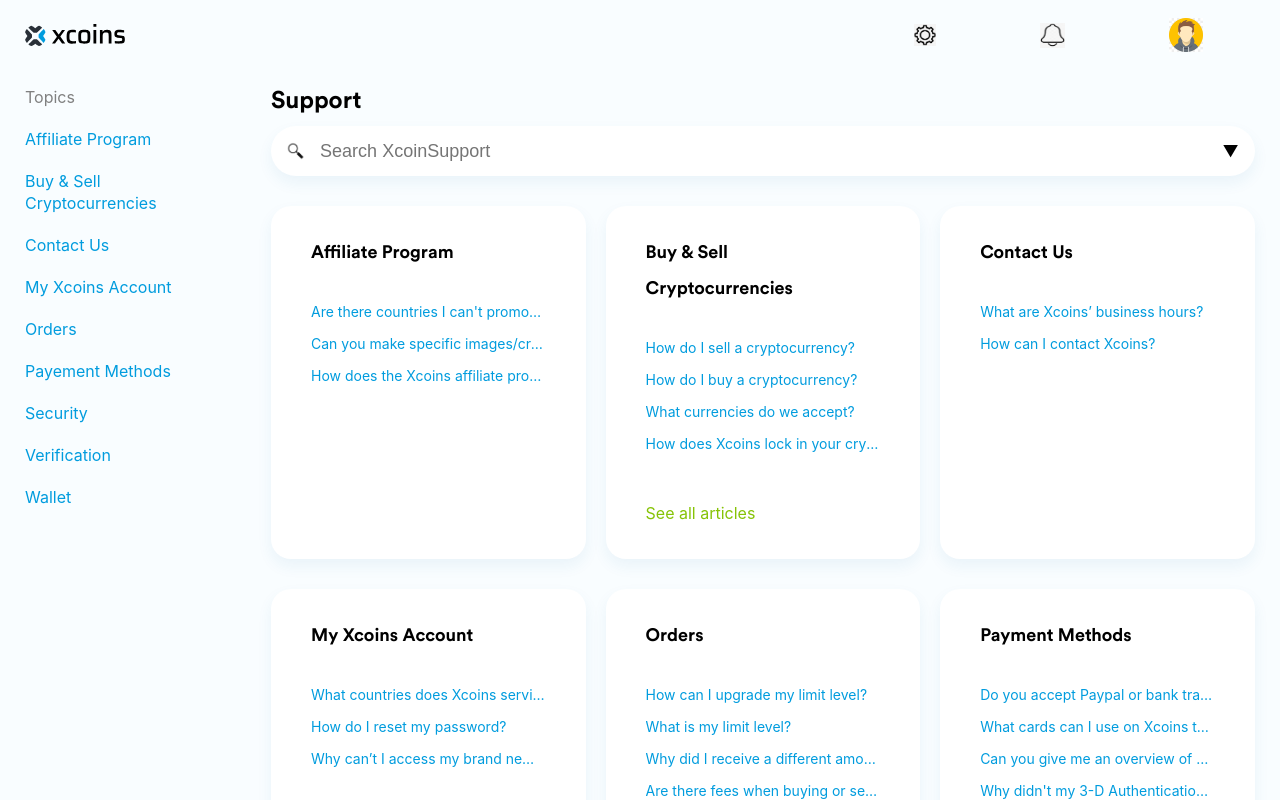
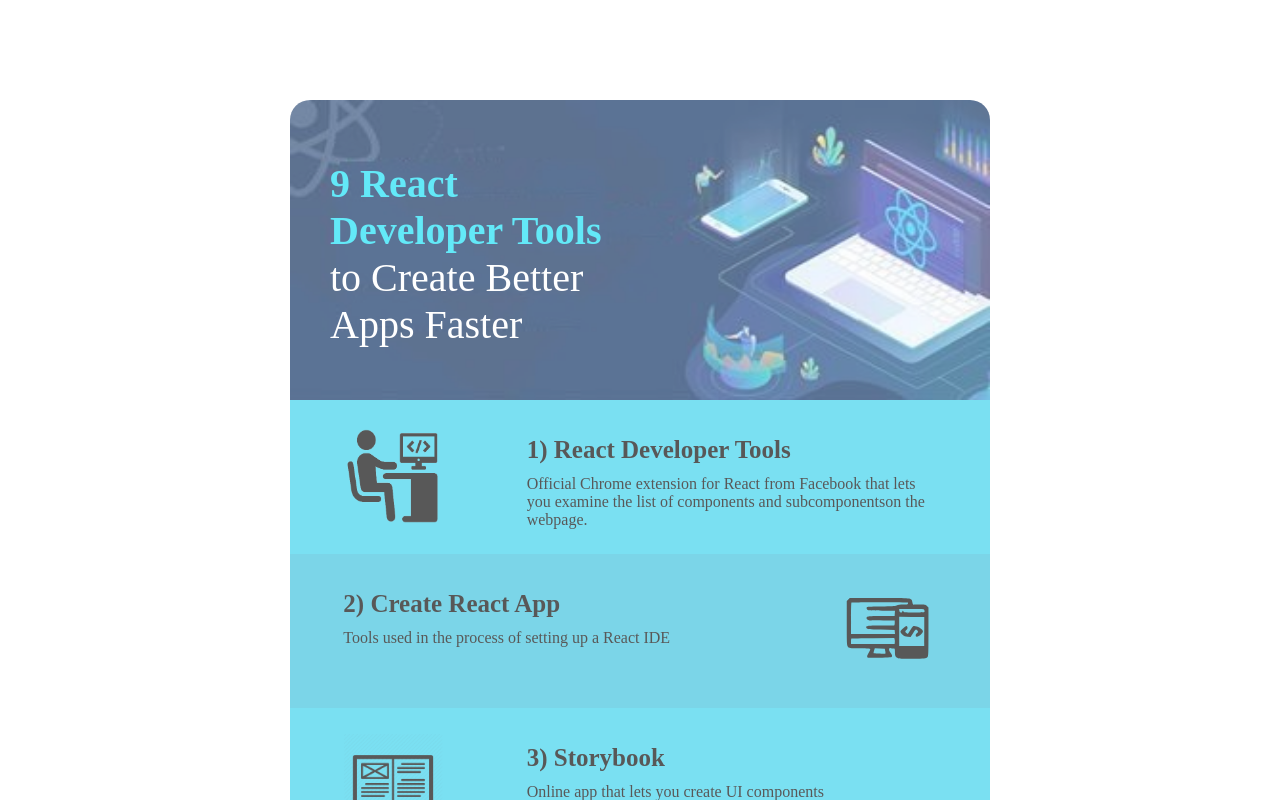
Before and after one commit to Shivansh-Appinventiv/ReactTraining, a React (Create React App) app: page / in a window 1280 px wide. Shown: the top 800 px of the page. Built offline with nearby package versions, Linux system fonts and the light colour scheme.

Commit message:
resolved border issues in assignment 2

```diff
--- a/src/App.js
+++ b/src/App.js
@@ -1,8 +1,8 @@
 import React from "react";
-import Assignment4 from "./modules/assignment4";
+//import Assignment4 from "./modules/assignment4";
 //import Home from "./modules/home";
 //import Assignment from "./modules/assignment1";
-//import Assignment2 from "./modules/assignment2";
+import Assignment2 from "./modules/assignment2";
 //import Assignment3 from "./modules/assignment3";
 
 class App extends React.Component {
@@ -10,10 +10,10 @@
     return (
       <div>
         {/* <Home />
-        <Assignment/>
+        <Assignment/> */}
         <Assignment2/>
-        <Assignment3/> */}
-        <Assignment4/>
+        {/* <Assignment3/>
+        <Assignment4/> */}
       </div>
     );
   }
--- a/src/modules/assignment2/index.css
+++ b/src/modules/assignment2/index.css
@@ -72,7 +72,6 @@
 .bodyContainer .listBox .listItem .sideImage img {
   height: 100px;
   width: 100px;
-  border: 1px solid black;
 }
 
 .bodyContainer .listBox .listItem .sideText {
```
